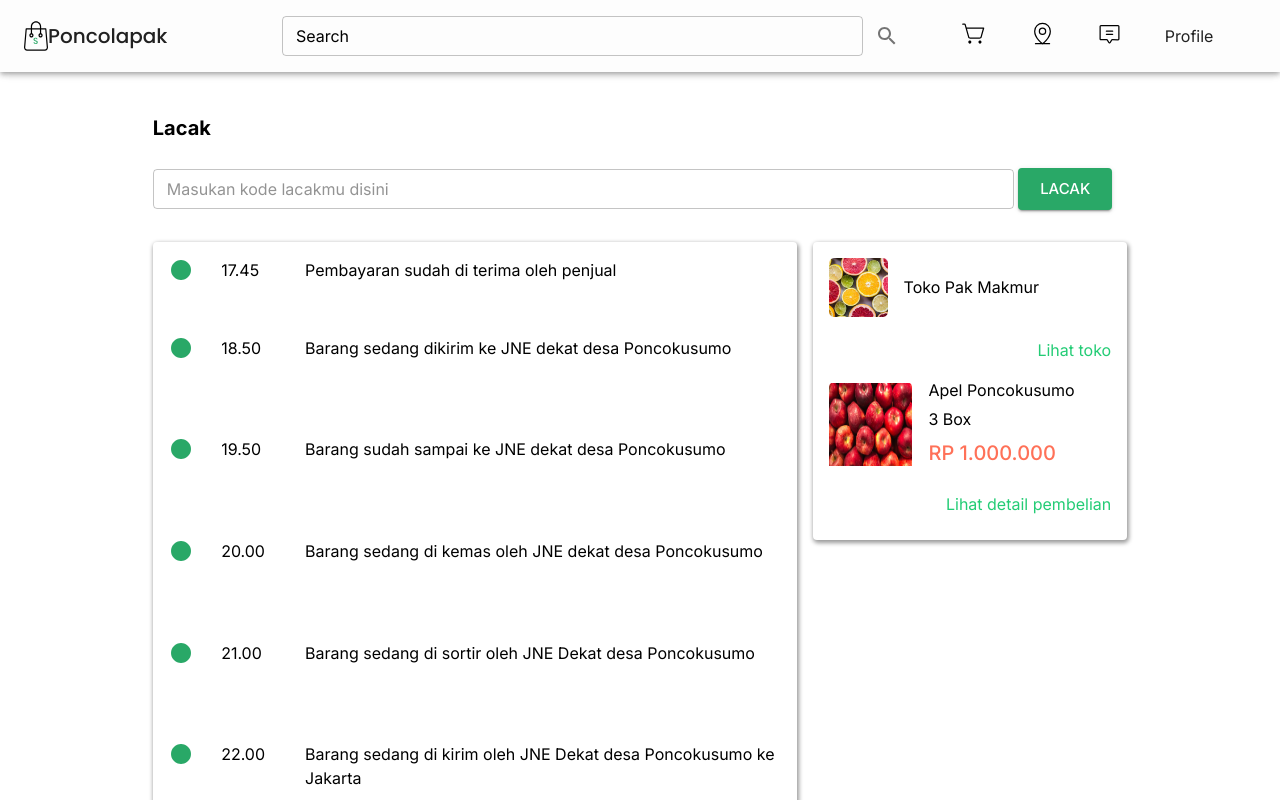
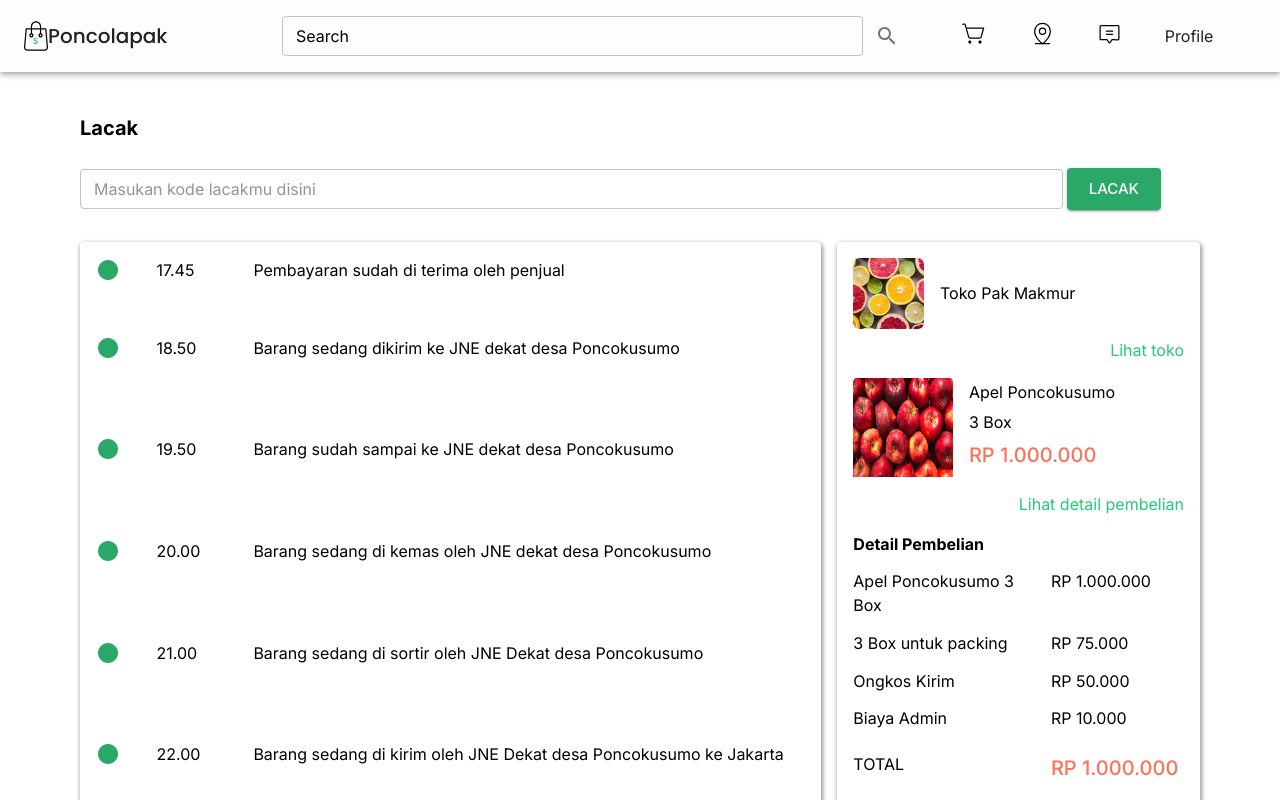
Before and after one commit to alvinferd/MPPL-Projects-9, a Next.js app in the folder frontend/: page /tracking in a window 1280 px wide. Shown: the top 800 px of the page. Built offline with nearby package versions, Linux system fonts and the light colour scheme.

Commit message:
rev tracking page

```diff
--- a/frontend/components/trackingCard.js
+++ b/frontend/components/trackingCard.js
@@ -52,7 +52,7 @@ export default function TrackingCard() {
                 </Card>
             </Grid>
             <Grid item xs={4}>
-                <Card className={classes.root} sx={{ maxWidth: 453, maxHeight: 391 }} style={{ height: 'fit-content', boxShadow: 3 }} >
+                <Card className={classes.root} sx={{ maxWidth: 453, maxHeight: 629 }} style={{ height: 'fit-content', boxShadow: 3 }} >
                     <CardContent style={{ height: 'fit-content', display: "flex", flexDirection: "column", justifyContent: "space-between", alignContent: "center" }}>
                         <Grid container rowSpacing={2} direction="column" justifyContent="space-around">
                             <Grid item>
@@ -112,13 +112,82 @@ export default function TrackingCard() {
                             </Grid>
                             <Grid item>
                                 <Box display="flex" flexDirection="row" justifyContent="right">
-                                    <Link href={`/shop/${TrackingResult.seller.nama}`} passHref >
+                                    <Link href='/#' passHref >
                                         <MUILink variant="body1" underline="none" color="text.tertiary">
                                             Lihat detail pembelian
                                         </MUILink>
                                     </Link>
                                 </Box>
                             </Grid>
+                            <Grid item>
+                                <Grid container spacing={1} direction="row">
+                                    <Grid item xs={12}>
+                                        <Typography variant="body1" gutterBottom>
+                                            <b> Detail Pembelian</b>
+                                        </Typography>
+                                    </Grid>
+                                    <Grid item xs={7}>
+                                        <Typography variant="body1" gutterBottom>
+                                            {TrackingResult.product.name} {TrackingResult.quantity}
+                                        </Typography>
+                                    </Grid>
+                                    <Grid item xs={5}>
+                                        <Typography variant="body1" gutterBottom>
+                                            RP 1.000.000
+                                        </Typography>
+                                    </Grid>
+                                    <Grid item xs={7}>
+                                        <Typography variant="body1" gutterBottom>
+                                            {TrackingResult.quantity} untuk packing
+                                        </Typography>
+                                    </Grid>
+                                    <Grid item xs={5}>
+                                        <Typography variant="body1" gutterBottom>
+                                            RP 75.000
+                                        </Typography>
+                                    </Grid>
+                                    <Grid item xs={7}>
+                                        <Typography variant="body1" gutterBottom>
+                                            Ongkos Kirim
+                                        </Typography>
+                                    </Grid>
+                                    <Grid item xs={5}>
+                                        <Typography variant="body1" gutterBottom>
+                                            RP 50.000
+                                        </Typography>
+                                    </Grid>
+                                    <Grid item xs={7}>
+                                        <Typography variant="body1" gutterBottom>
+                                            Biaya Admin
+                                        </Typography>
+                                    </Grid>
+                                    <Grid item xs={5}>
+                                        <Typography variant="body1" gutterBottom>
+                                            RP 10.000
+                                        </Typography>
+                                    </Grid>
+                                    <Grid item xs={7} marginTop={1}>
+                                        <Typography variant="body1" gutterBottom>
+                                            TOTAL
+                                        </Typography>
+                                    </Grid>
+                                    <Grid item xs={5} marginTop={1}>
+                                        <Typography variant="h6" color="text.secondary" gutterBottom>
+                                            RP {TrackingResult.totalPrice}
+                                        </Typography>
+                                    </Grid>
+                                    <Grid item xs={12}>
+                                        <Box display="flex" flexDirection="row" justifyContent="right">
+                                            <Link href='/#' passHref >
+                                                <MUILink variant="body1" underline="none" color="text.tertiary">
+                                                    Lihat lebih sedikit
+                                                </MUILink>
+                                            </Link>
+                                        </Box>
+                                    </Grid>
+                                </Grid>
+                            </Grid>
+
                         </Grid>
                     </CardContent>
                 </Card>
```
